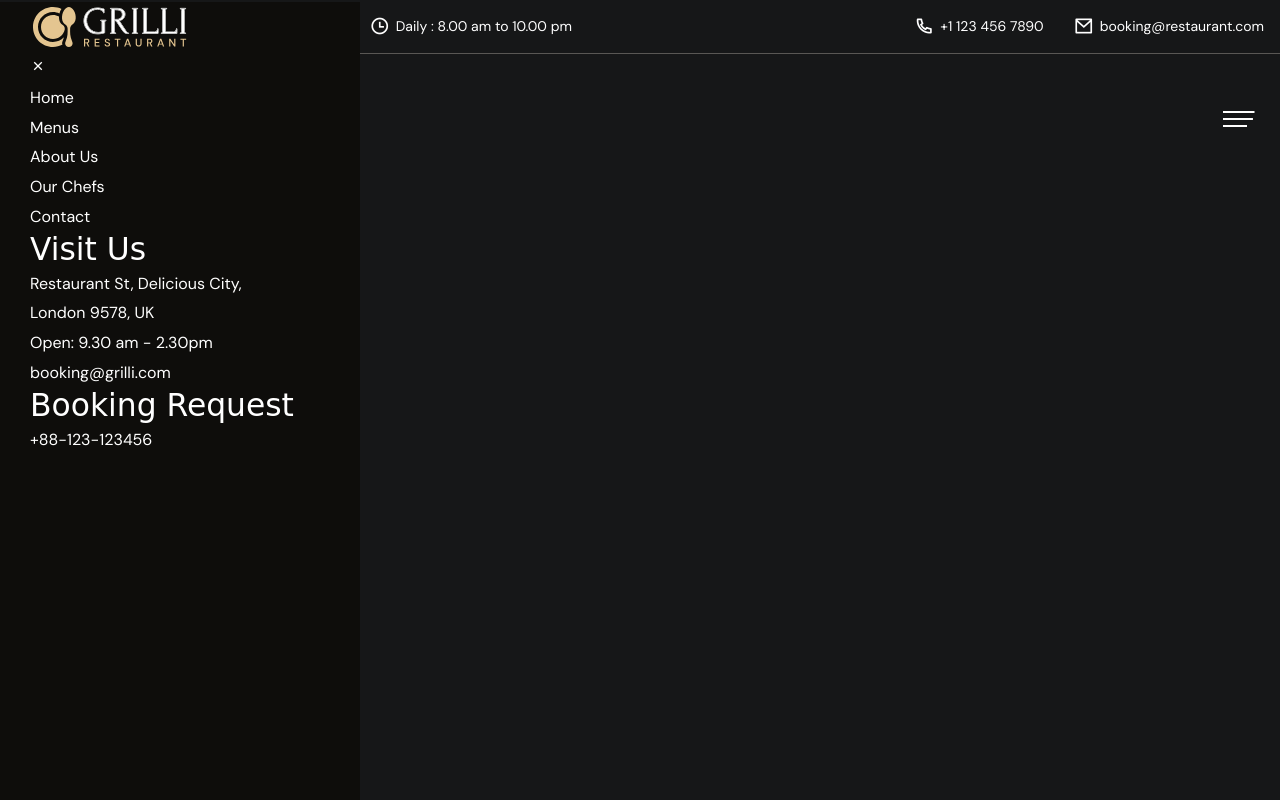
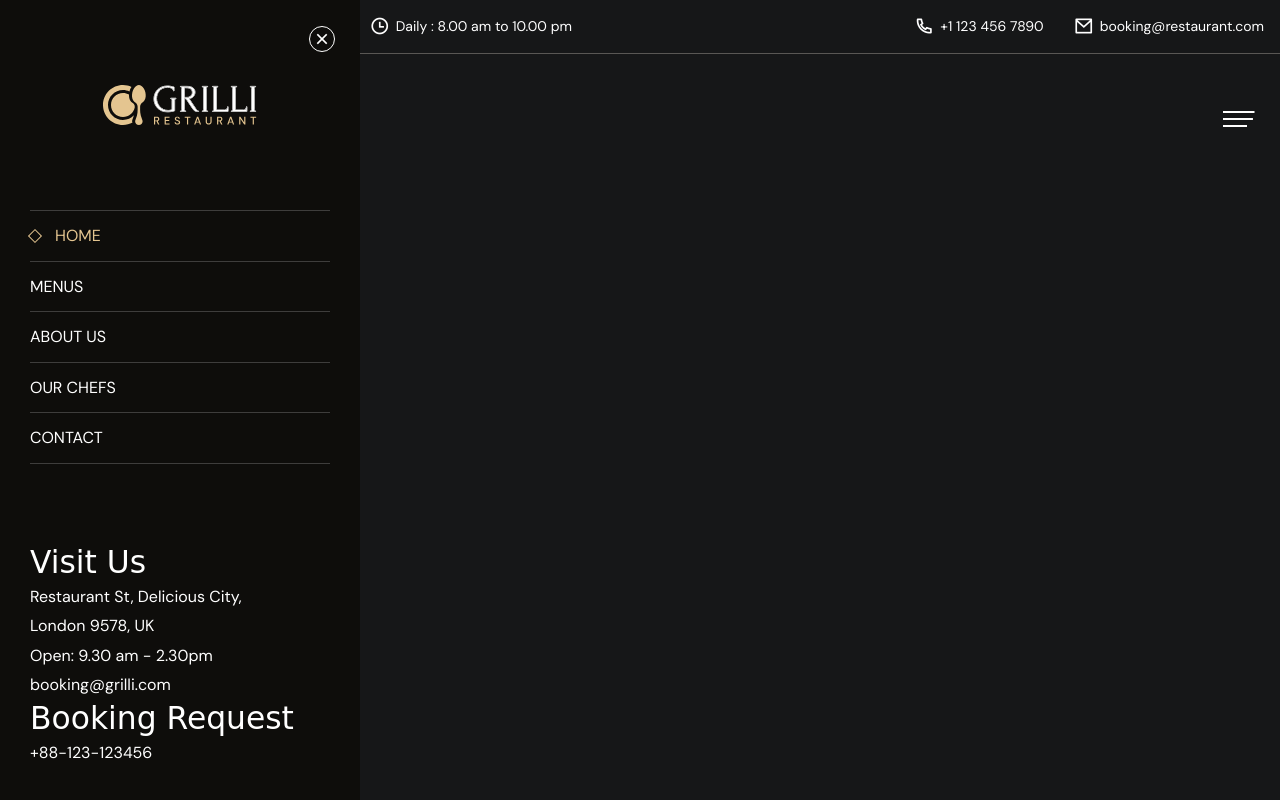
Before and after one commit to Krzysiek756/Grilli-Restaurant, a website: page src/index.pug in a window 1280 px wide. Drawn offline with nearby package versions, Linux system fonts and the light colour scheme; files that its build step writes are made by us from their sources; a web font is replaced by a local one.

Commit message:
working menu navbar

```diff
--- a/src/parts/header.pug
+++ b/src/parts/header.pug
@@ -41,11 +41,11 @@ header.header
                          a.logo(href="")
                             img(src="/assets/img/logo.svg", alt="")
 
-                    .menu-close-btn
+                    .menu__close-btn
                         i.ri-close-line
 
                     .menu__list
-                        .menu__item
+                        .menu__item.active
                             a(href="#" data-nav-link="") Home
                         .menu__item
                             a(href="#menus" data-nav-link="") Menus
@@ -55,6 +55,7 @@ header.header
                             a(href="#our-chefs" data-nav-link="") Our Chefs
                         .menu__item
                             a(href="#contact" data-nav-link="") Contact
+
 
                     .navbar__wrapper
                         h4.navbar__title Visit Us
--- a/src/scss/_mixins.scss
+++ b/src/scss/_mixins.scss
@@ -78,3 +78,24 @@
     justify-content: center;
     align-items: center;
 }
+
+
+/********************After Rotate Square**********************/
+
+
+@mixin rotate-square {
+    &::after {
+        content: '';
+        position: absolute;
+        width: 10px;
+        height: 10px;
+        border: 1px solid $gold-crayola;
+
+        transition: $transition-1;
+
+        bottom: 50%;
+        left: 0;
+
+        transform: translate(0, 50%) rotate(45deg);
+    }
+}
--- a/src/scss/components/_header.scss
+++ b/src/scss/components/_header.scss
@@ -259,8 +259,8 @@
     }
 
     .menu {
-        position: absolute;
-        top: -22px;
+        position: fixed;
+        top: 0;
         left: -360px;
         height: 100vh;
         width: 360px;
@@ -271,16 +271,106 @@
         display: flex;
         flex-direction: column;
 
+        overflow-y: scroll;
+
+
         transition: $transition-2;
+        z-index: 10;
 
         &.active {
             transition: $transition-2;
             transform: translateX(360px);
         }
 
+        &__logo {
+            align-self: center;
+            margin: 80px 0;
 
-        @include sm {
-            top: -52px;
+
+        }
+
+        &__close-btn {
+            position: absolute;
+            top: 25px;
+            right: 25px;
+
+            cursor: pointer;
+
+
+            i {
+                font-size: 20px;
+                border: 1px solid $white;
+                border-radius: 50%;
+                padding: 2px;
+                transition: $transition-1;
+
+                &:hover {
+                    transition: $transition-1;
+                    color: $gold-crayola;
+                    border-color: $gold-crayola;
+
+                }
+
+            }
+
+        }
+
+        &__list {
+            display: flex;
+            flex-direction: column;
+
+
+            margin-bottom: 80px;
+
+            text-transform: uppercase;
+            font-size: $fontSize-body-4;
+
+
+            border-block-end: 1px solid $white-alpha-20;
+
+        }
+
+        &__item {
+
+            transition: $transition-1;
+
+            border-block-start: 1px solid $white-alpha-20;
+            padding-block: 10px;
+
+
+            a {
+                position: relative;
+                transition: $transition-1;
+
+                &:hover {
+                    color: $gold-crayola;
+                    padding-left: 25px;
+                    transition: $transition-1;
+
+                    @include rotate-square;
+                }
+
+
+            }
+
+            &.active {
+
+                color: $gold-crayola;
+
+                a {
+
+                    position: relative;
+                    padding-left: 25px;
+
+                    @include rotate-square;
+                }
+
+            }
+
+
+
+
+
         }
 
 
```
Also changed, not shown: assets/css/main.min.css, index.html.
